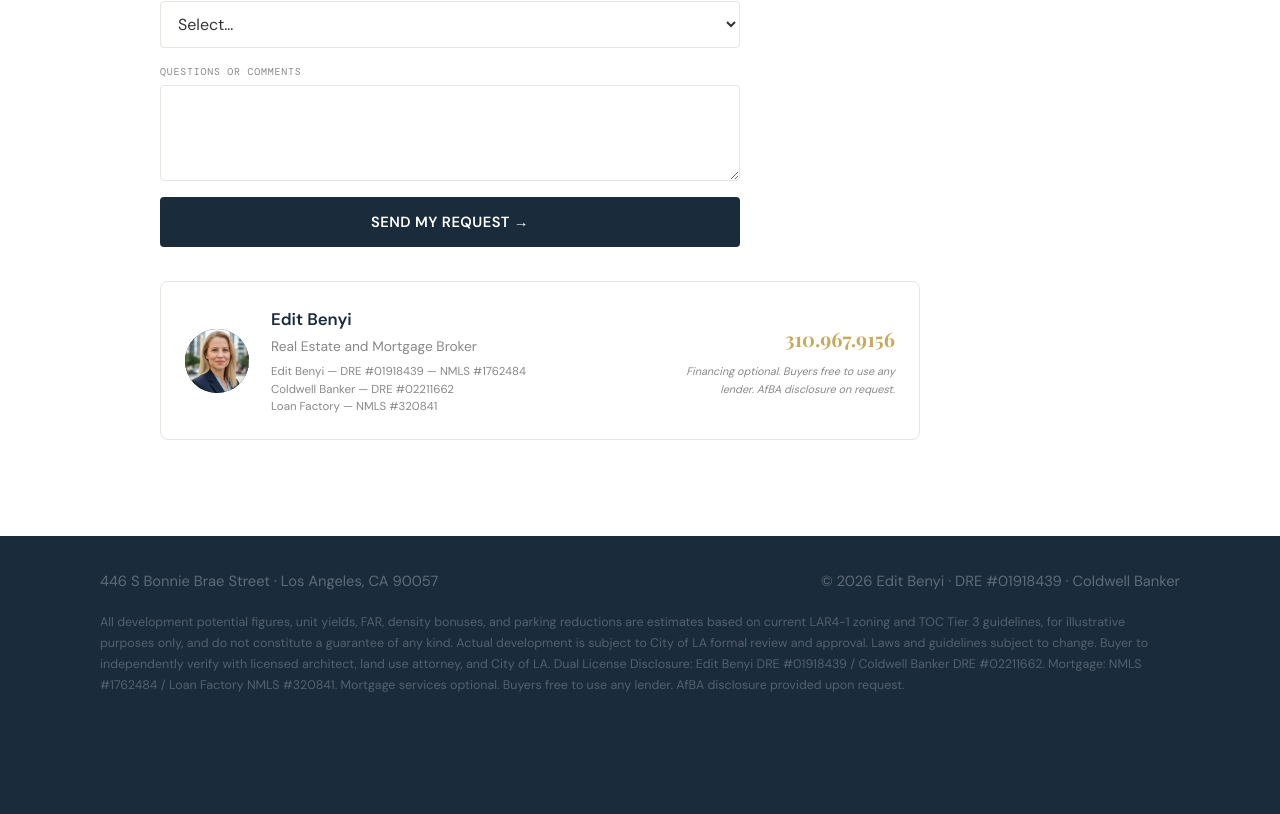
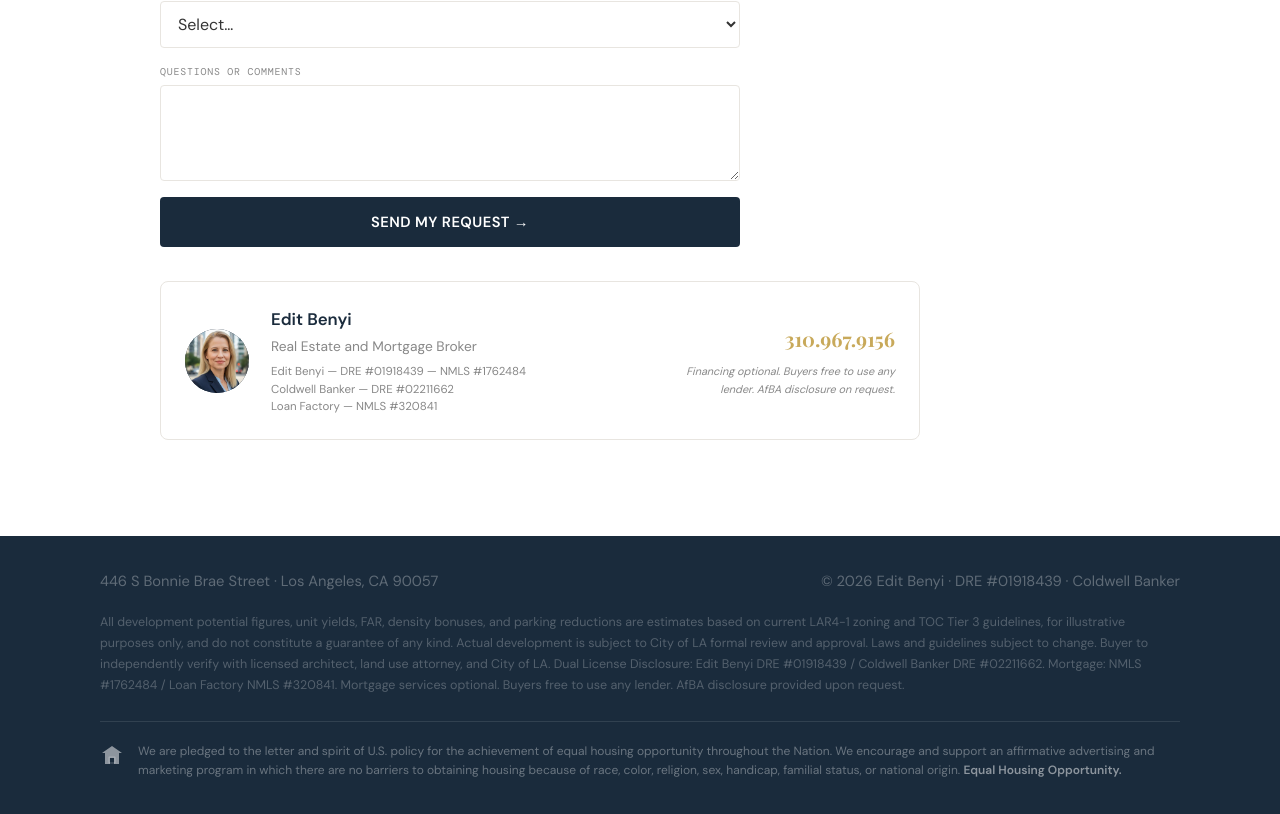
Before and after one commit to Ebenyi1976/446-bonnie-brea, a Next.js app: page / in a window 1280 px wide. Shown: the part 7950-8764 px from the top of the page. Before the commit the page ends 8681 px from the top, so only its background shows below. Built offline with nearby package versions, Linux system fonts and the light colour scheme.

Commit message:
Add Equal Housing Opportunity statement and logo to footer

```diff
--- a/app/globals.css
+++ b/app/globals.css
@@ -306,6 +306,10 @@ body {
 .footerTop { display: flex; justify-content: space-between; gap: 18px; flex-wrap: wrap; max-width: 1080px; margin: 0 auto; }
 .footerTop span { color: rgba(255,255,255,0.3); font-size: 0.92rem; }
 .footerDisc { max-width: 1080px; margin: 18px auto 0; color: rgba(255,255,255,0.25); font-size: 0.78rem; line-height: 1.7; }
+.footerEho { max-width: 1080px; margin: 24px auto 0; padding-top: 20px; border-top: 1px solid rgba(255,255,255,0.1); display: flex; align-items: flex-start; gap: 14px; }
+.ehoLogo { color: rgba(255,255,255,0.5); flex-shrink: 0; margin-top: 2px; }
+.ehoText { color: rgba(255,255,255,0.35); font-size: 0.75rem; line-height: 1.6; }
+.ehoText strong { color: rgba(255,255,255,0.5); }
 
 /* reveal */
 .reveal { opacity: 0; transform: translateY(24px); transition: opacity 0.65s ease, transform 0.65s ease; }
--- a/app/page.tsx
+++ b/app/page.tsx
@@ -252,6 +252,15 @@ export default function Home() {
           <span>© 2026 Edit Benyi · DRE #01918439 · Coldwell Banker</span>
         </div>
         <p className="footerDisc">All development potential figures, unit yields, FAR, density bonuses, and parking reductions are estimates based on current LAR4-1 zoning and TOC Tier 3 guidelines, for illustrative purposes only, and do not constitute a guarantee of any kind. Actual development is subject to City of LA formal review and approval. Laws and guidelines subject to change. Buyer to independently verify with licensed architect, land use attorney, and City of LA. Dual License Disclosure: Edit Benyi DRE #01918439 / Coldwell Banker DRE #02211662. Mortgage: NMLS #1762484 / Loan Factory NMLS #320841. Mortgage services optional. Buyers free to use any lender. AfBA disclosure provided upon request.</p>
+        <div className="footerEho">
+          <div className="ehoLogo">
+            <svg width="24" height="24" viewBox="0 0 24 24" fill="none" xmlns="http://www.w3.org/2000/svg" aria-label="Equal Housing Opportunity">
+              <path d="M12 2L2 9h3v11h5v-6h4v6h5V9h3L12 2z" fill="currentColor"/>
+              <rect x="9" y="13" width="6" height="6" fill="none" stroke="currentColor" strokeWidth="0.5"/>
+            </svg>
+          </div>
+          <p className="ehoText">We are pledged to the letter and spirit of U.S. policy for the achievement of equal housing opportunity throughout the Nation. We encourage and support an affirmative advertising and marketing program in which there are no barriers to obtaining housing because of race, color, religion, sex, handicap, familial status, or national origin. <strong>Equal Housing Opportunity.</strong></p>
+        </div>
       </footer>
     </>
   )
```
